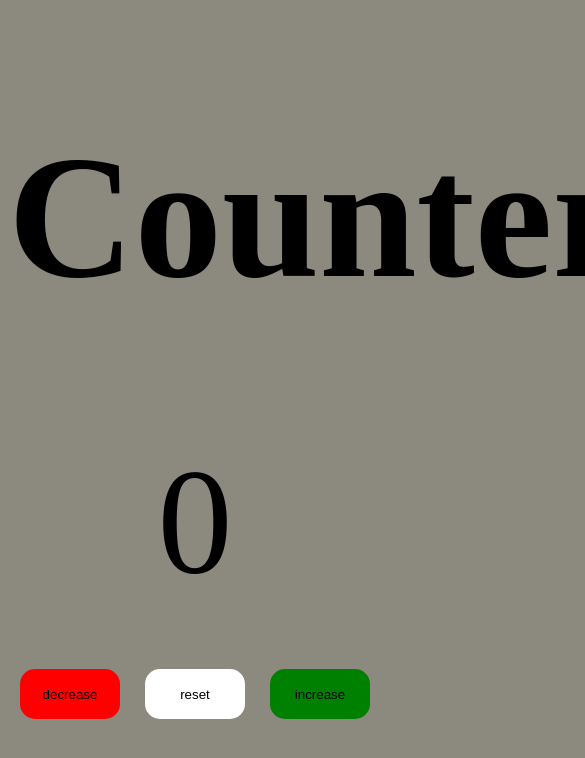
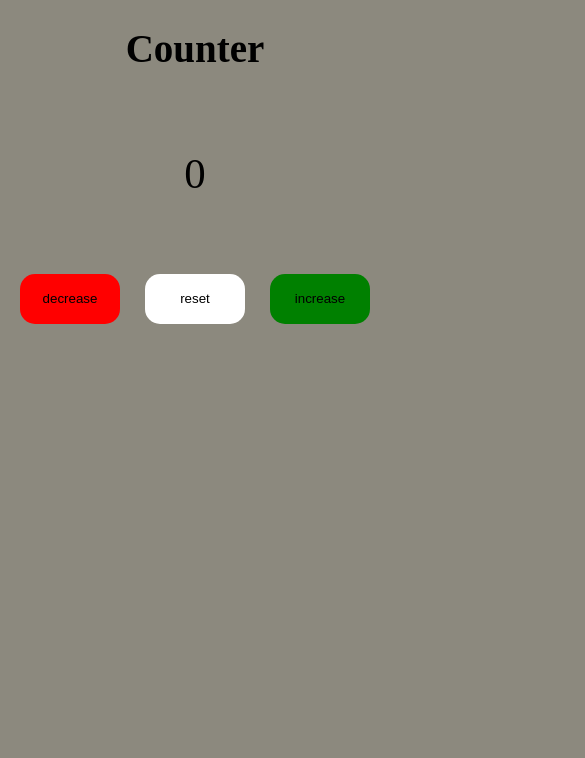
Before and after one commit to Guilleee50/Counter, a plain HTML site: page index.html in a window 390 px wide. Shown: the top 758 px of the page, 585 px wide, since content can reach past the window. Drawn offline with Linux system fonts and the light colour scheme.

Commit message:
UPDATE css Responsive

```diff
--- a/styles.css
+++ b/styles.css
@@ -30,9 +30,9 @@ body {
 }
 
 #value {
-    font-size: 150px;
+    font-size: 11vw;
 }
 
 h1 {
-    font-size: 175px;
+    font-size: 10vw;
 }
```
